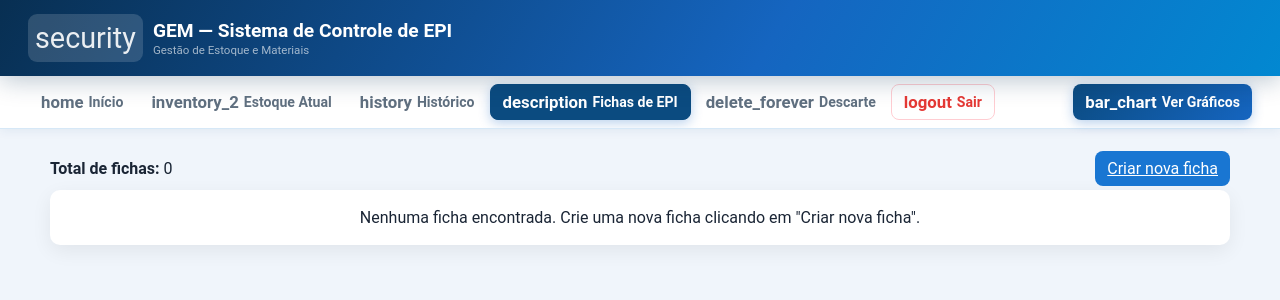
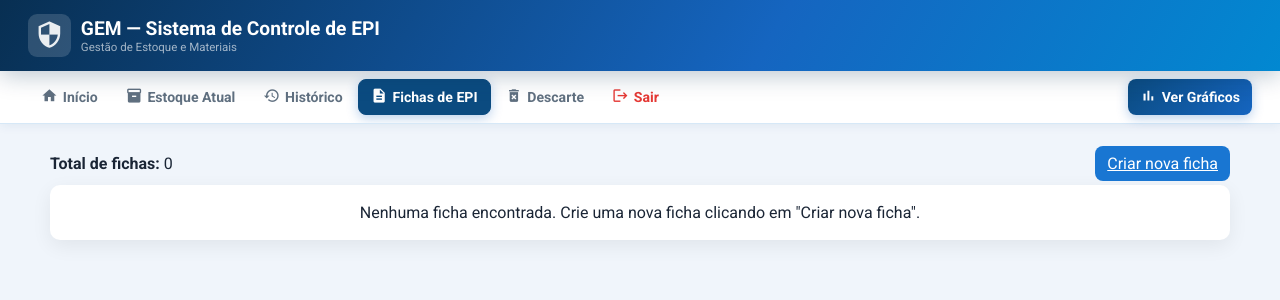
Before and after one commit to kiniss1/SCE, a PHP site: page /fichas_epi.php in a window 1280 px wide. Shown: the top 300 px of the page. Run offline with PHP 8.4, Linux system fonts and the light colour scheme; the visitor is signed in with stand-in values (Sample User, id 1); data that the repository does not hold is empty.

Commit message:
Update fichas_epi.php

```diff
--- a/fichas_epi.php
+++ b/fichas_epi.php
@@ -160,11 +160,13 @@ function renderFichaHtml($ficha, $linhas) {
 <!doctype html>
 <html lang="pt-br">
 <head>
-<meta charset="utf-8">
-<title>Fichas de EPI's</title>
-<meta name="viewport" content="width=device-width,initial-scale=1">
-<link rel="stylesheet" href="style.css">
-<style>
+  <title>Fichas de EPI — GEM</title>
+  <meta charset="UTF-8">
+  <meta name="viewport" content="width=device-width, initial-scale=1">
+  <link href="https://fonts.googleapis.com/icon?family=Material+Icons" rel="stylesheet">
+  <link href="https://fonts.googleapis.com/css2?family=Roboto:wght@400;500;700;800&display=swap" rel="stylesheet">
+  <link rel="stylesheet" href="style.css">
+  <style>
 /* Estilos específicos para a listagem e preview de fichas */
 .page-wrap { max-width: 1200px; margin: 20px auto; padding: 10px; }
 .top-actions { display:flex; gap:12px; justify-content:space-between; align-items:center; margin-bottom:12px; }
@@ -177,7 +179,7 @@ function renderFichaHtml($ficha, $linhas) {
 .btn.ghost { background:#fff; color:#1976d2; border:1px solid #d7eafc; }
 .preview-box { border:1px solid #eee; padding:6px; border-radius:6px; background:#fafbfd; max-height:260px; overflow:auto; }
 .ficha-print { width:780px; max-width:100%; margin: 6px auto; padding:8px; background:#fff; border:1px solid #bbb; }
-.ficha-header { display:flex; align-items:center; gap:8px; border-bottom:2px solid #000; padding-bottom:6px; margin-bottom:8px; }
+.ficha-
 .ficha-logo { width:90px; text-align:center; border-right:1px solid #000; padding-right:8px; font-size:14px; font-weight:700; }
 .ficha-title { flex:1; text-align:center; }
 .titulo-central { font-weight:700; font-size:18px; }
@@ -193,7 +195,7 @@ function renderFichaHtml($ficha, $linhas) {
     .ficha-print { width:100%; }
     .preview-box { max-height:200px; }
 }
-</style>
+  </style>
 </head>
 <body>
 <?php // Page header with nav (keeps your site nav style) ?>
@@ -216,7 +218,7 @@ function renderFichaHtml($ficha, $linhas) {
       <a href="historico.php" class="menu-btn"><span class="material-icons">history</span>Histórico</a>
       <a href="fichas_epi.php" class="menu-btn active"><span class="material-icons">description</span>Fichas de EPI</a>
       <a href="descarte.php" class="menu-btn"><span class="material-icons">delete_forever</span>Descarte</a>
-      <a href="logout.php" class="menu-btn" style="color:#e53935!important;border-color:#ffcdd2;"><span class="material-icons">logout</span>Sair</a>
+      <a href="logout.php" class="menu-btn" style="color:#e53935!important;"><span class="material-icons">logout</span>Sair</a>
     </div>
     <div class="nav-actions">
       <a href="graficos.php" class="menu-btn btn-graficos"><span class="material-icons">bar_chart</span>Ver Gráficos</a>
```
